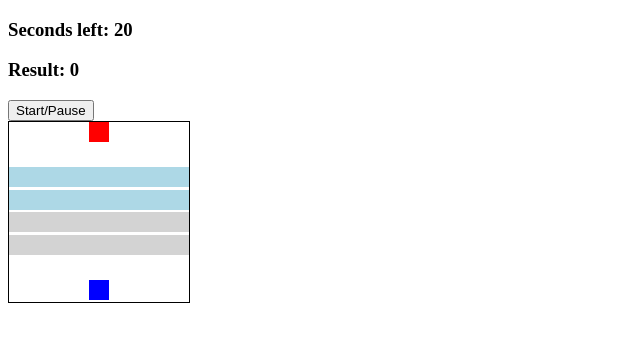
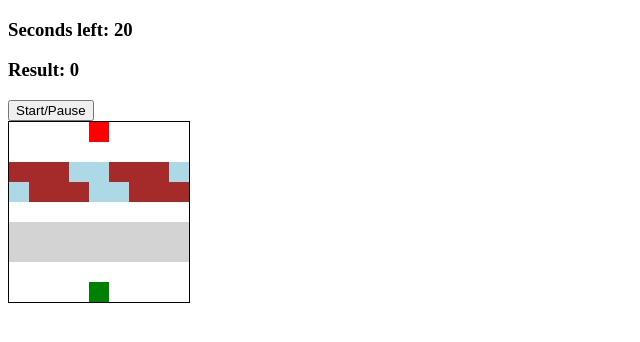
Before and after one commit to cj8355/Frogger, a plain HTML site: page index.html in a window 1280 px wide. Shown: the whole page, without its empty margins (0-640 px from the left). Drawn offline with Linux system fonts and the light colour scheme.

Commit message:
Added in the ability for the logs to move

```diff
--- a/app.js
+++ b/app.js
@@ -0,0 +1,105 @@
+// creating variables to select the html elements
+const timeLeftDisplay = document.querySelector('#time-left')
+const resultDisplay = document.querySelector('#result')
+const startPauseBtn = document.querySelector('#start-pause-button')
+const squares = document.querySelectorAll('.grid div')
+const logsLeft = document.querySelectorAll('.log-left')
+const logsRight = document.querySelectorAll('.log-right')
+
+
+const width = 9
+
+// declaring a variable to keep tract of the position of the frog in the grid
+let currentIndex = 76
+
+// creating a function to move the frog based on the keyobard arrow keys
+function moveFrog(e) {
+    // removes the frog class from the current square so that it can be moved to another square
+    squares[currentIndex].classList.remove('frog')
+
+    // using a switch statement to determine what to do based on what key the user clicked, e.g. user clicked left arrow key then move left
+    switch(e.key) {
+        case 'ArrowLeft':
+        if (currentIndex % width !== 0) currentIndex -= 1
+        break
+        case 'ArrowRight':
+        if (currentIndex % width < width - 1) currentIndex += 1
+        break
+        case 'ArrowUp':
+        if (currentIndex - width >= 0) currentIndex -= width
+        break
+        case 'ArrowDown':
+        if (currentIndex + width < width * width) currentIndex += width
+        break
+    }
+
+    // console.log(squares)
+
+    // add the frog class to make the frog appear in the selected square
+    squares[currentIndex].classList.add('frog')
+
+}
+
+// event listener to listen for anu keyup inputs so that the frog can then be moved
+document.addEventListener('keyup', moveFrog)
+
+function autoMoveLogs() {
+    logsLeft.forEach(logLeft => moveLogLeft(logLeft))
+    logsRight.forEach(logRight => moveLogRight(logRight))
+}
+
+autoMoveLogs
+
+function moveLogLeft(logLeft) {
+    switch(true) {
+        case logLeft.classList.contains('l1') :
+            logLeft.classList.remove('l1')
+            logLeft.classList.add('l2')
+            break
+        case logLeft.classList.contains('l2') :
+            logLeft.classList.remove('l2')
+            logLeft.classList.add('l3')
+            break
+        case logLeft.classList.contains('l3') :
+            logLeft.classList.remove('l3')
+            logLeft.classList.add('l4')
+            break
+        case logLeft.classList.contains('l4') :
+            logLeft.classList.remove('l4')
+            logLeft.classList.add('l5')
+            break
+        case logLeft.classList.contains('l5') :
+            logLeft.classList.remove('l5')
+            logLeft.classList.add('l1')
+            break
+    }
+}
+
+
+function moveLogRight(logRight) {
+    switch(true) {
+        case logRight.classList.contains('l1') :
+            logRight.classList.remove('l1')
+            logRight.classList.add('l5')
+            break
+        case logRight.classList.contains('l2') :
+            logRight.classList.remove('l2')
+            logRight.classList.add('l1')
+            break
+        case logRight.classList.contains('l3') :
+            logRight.classList.remove('l3')
+            logRight.classList.add('l2')
+            break
+        case logRight.classList.contains('l4') :
+            logRight.classList.remove('l4')
+            logRight.classList.add('l3')
+            break
+        case logRight.classList.contains('l5') :
+            logRight.classList.remove('l5')
+            logRight.classList.add('l4')
+            break
+    }
+}
+
+
+setInterval(autoMoveLogs, 1000)
--- a/index.html
+++ b/index.html
@@ -33,25 +33,35 @@
         <div></div>
         <div></div>
         <div></div>
-        <div class="log-left"></div>
-        <div class="log-left"></div>
-        <div class="log-left"></div>
-        <div class="log-left"></div>
-        <div class="log-left"></div>
-        <div class="log-left"></div>
-        <div class="log-left"></div>
-        <div class="log-left"></div>
-        <div class="log-left"></div>
+        <div class="log-left l1"></div>
+        <div class="log-left l2"></div>
+        <div class="log-left l3"></div>
+        <div class="log-left l4"></div>
+        <div class="log-left l5"></div>
+        <div class="log-left l1"></div>
+        <div class="log-left l2"></div>
+        <div class="log-left l3"></div>
+        <div class="log-left l4"></div>
 
-        <div class="log-right"></div>
-        <div class="log-right"></div>
-        <div class="log-right"></div>
-        <div class="log-right"></div>
-        <div class="log-right"></div>
-        <div class="log-right"></div>
-        <div class="log-right"></div>
-        <div class="log-right"></div>
-        <div class="log-right"></div>
+        <div class="log-right l5"></div>
+        <div class="log-right l1"></div>
+        <div class="log-right l2"></div>
+        <div class="log-right l3"></div>
+        <div class="log-right l4"></div>
+        <div class="log-right l5"></div>
+        <div class="log-right l1"></div>
+        <div class="log-right l2"></div>
+        <div class="log-right l3"></div>
+
+        <div></div>
+        <div></div>
+        <div></div>
+        <div></div>
+        <div></div>
+        <div></div>
+        <div></div>
+        <div></div>
+        <div></div>
 
         <div class="car-left"></div>
         <div class="car-left"></div>
@@ -87,7 +97,7 @@
         <div></div>
         <div></div>
         <div></div>
-        <div class="starting-block"></div>
+        <div class="starting-block frog"></div>
         <div></div>
         <div></div>
         <div></div>
--- a/styles.css
+++ b/styles.css
@@ -22,10 +22,22 @@
 }
 
 
-.log-left, .log-right {
+/* .log-left, .log-right {
     background-color: lightblue;
-}
+} */
 
 .car-left, .car-right {
     background-color: lightgray;
 }
+
+.frog {
+    background-color: green;
+}
+
+.l1, .l2, .l3 {
+    background-color: brown;
+}
+
+.l4, .l5 {
+    background-color: lightblue;
+}
```
